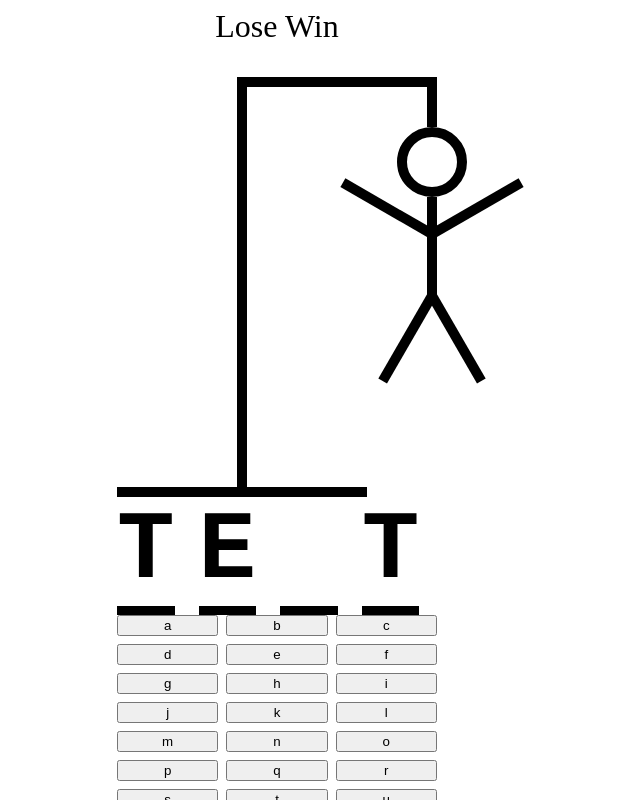
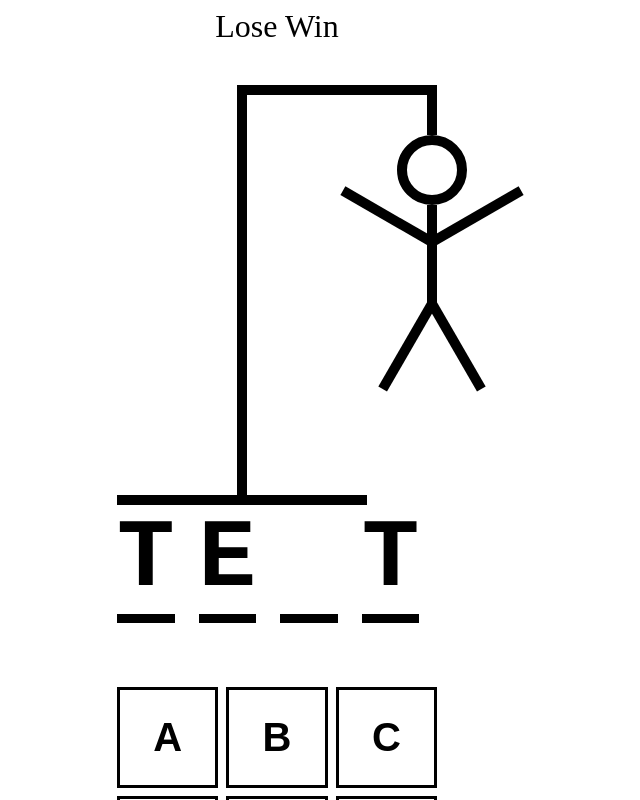
Before and after one commit to briancharlow/hangman, a React (Vite) app: page / in a window 1280 px wide. Shown: the top 800 px of the page, without its empty margins (363-1003 px from the left). Built offline with nearby package versions, Linux system fonts and the light colour scheme.

Commit message:
adds styles to the buttons

```diff
--- a/src/App.tsx
+++ b/src/App.tsx
@@ -17,7 +17,7 @@
     maxWidth: "800px",
     display: "flex",
     flexDirection: "column",
-    gap:"2rem",
+    gap:"40px",
     margin: "0 auto",
     alignItems: "center",
    }}>
@@ -25,7 +25,9 @@
    <div>
     <HangmanDrawing/>
     <HangmanWord/>
-    <div style={{alignSelf:"stretch"}}>
+    <div style={{
+      width: "100%",
+      marginTop:"4em"}}>
    <Keyboard/>
     </div>
 
--- a/src/Keyboard.tsx
+++ b/src/Keyboard.tsx
@@ -1,4 +1,4 @@
-    import styles from "./keyboard.modules.css"
+    import styles from "./keyboard.module.css"
 
     const KEYS = [
   'a', 'b', 'c', 'd', 'e', 'f', 'g', 'h', 'i', 'j', 'k', 'l', 'm',
@@ -14,8 +14,8 @@
 
  }
  }>
-  {KEYS.map(key =>{
-    return <button key={key}>{key}</button>}
+  {KEYS.map(key => {
+    return <button className={styles.btn} key={key}>{key}</button>}
 )}
  </div>
  )
--- /dev/null
+++ b/src/keyboard.module.css
@@ -0,0 +1,12 @@
+.btn {
+  width: 100%;
+  border: 3px solid black;
+  background: none;
+  aspect-ratio: 1/1;
+  font-size: 2.5rem;
+  text-transform: uppercase;
+  padding: 0.5rem;
+  font-weight: bold;
+  cursor: pointer;
+  color: black;
+}
```
Also changed, not shown: src/keyboard.modules.css (deleted).
